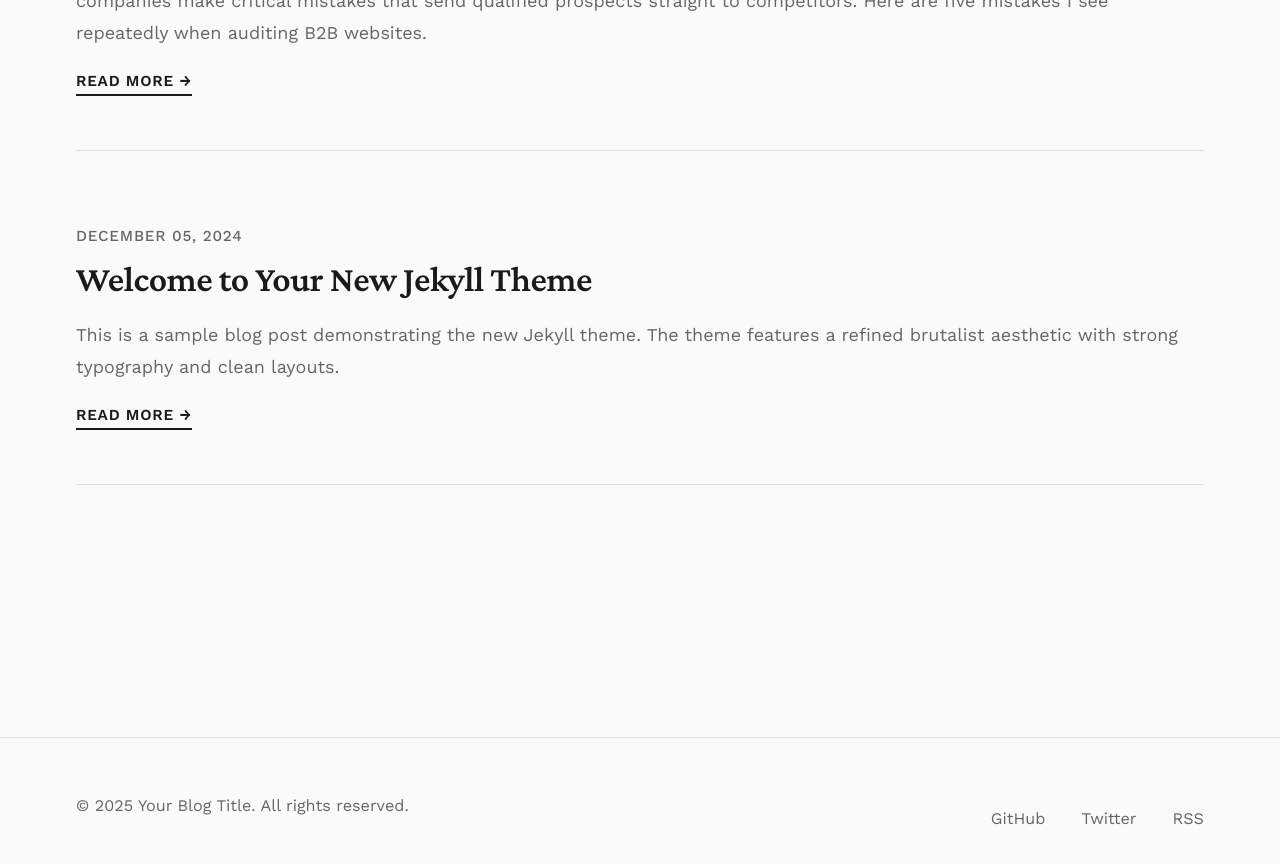
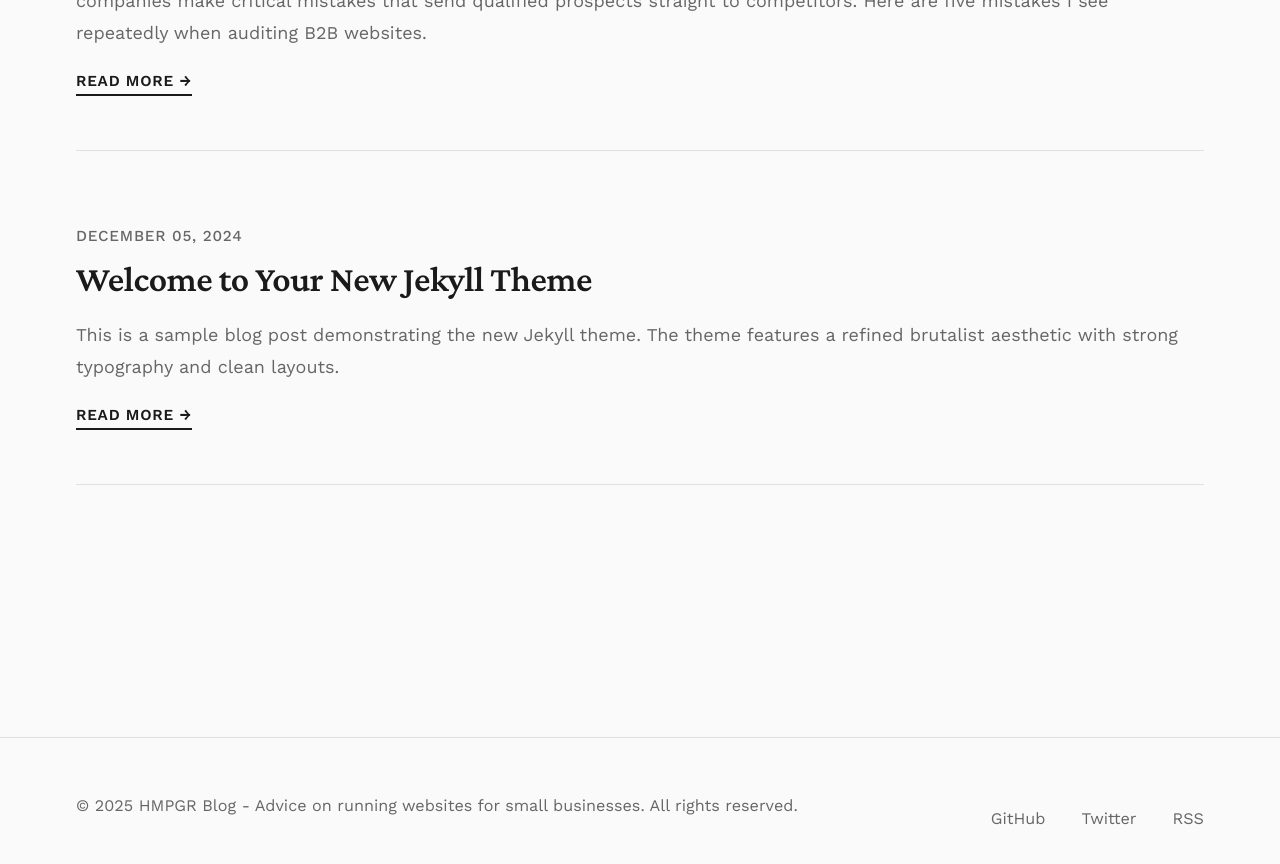
Before and after one commit to aonghusflynn/hmpgr-blog, a Jekyll site: the page built from docs/index.markdown, in a window 1280 px wide and 900 px high, scrolled down 6393 px. Shown: the top 864 px of the window. Built offline with Jekyll 4.4.1, drawn with Linux system fonts in a browser that asks for light colours; some of the changed lines change nothing that is shown; some of the changed text lies outside the part shown.

Commit message:
updated config

```diff
--- a/docs/_config.yml
+++ b/docs/_config.yml
@@ -1,7 +1,37 @@
-title: Your Blog Title
-description: Your blog description goes here
-url: "https://yourusername.github.io"
-baseurl: ""
+# Welcome to Jekyll!
+#
+# This config file is meant for settings that affect your whole blog, values
+# which you are expected to set up once and rarely edit after that. If you find
+# yourself editing this file very often, consider using Jekyll's data files
+# feature for the data you need to update frequently.
+#
+# For technical reasons, this file is *NOT* reloaded automatically when you use
+# 'bundle exec jekyll serve'. If you change this file, please restart the server process.
+#
+# If you need help with YAML syntax, here are some quick references for you:
+# https://learn-the-web.algonquindesign.ca/topics/markdown-yaml-cheat-sheet/#yaml
+# https://learnxinyminutes.com/docs/yaml/
+#
+# Site settings
+# These are used to personalize your new site. If you look in the HTML files,
+# you will see them accessed via {{ site.title }}, {{ site.email }}, and so on.
+# You can create any custom variable you would like, and they will be accessible
+# in the templates via {{ site.myvariable }}.
+
+title: HMPGR Blog - Advice on running websites for small businesses
+email: admin@hmpgr.com
+description: >- # this means to ignore newlines until "baseurl:"
+  Small businesses need websites that work. HMPGR provides advice on
+  running websites, from choosing a domain name to selecting a web host
+  to optimizing for search engines.
+baseurl: "" # the subpath of your site, e.g. /blog
+url: "https://blog.hmpgr.com" # the base hostname & protocol for your site, e.g. http://example.com
+twitter_username: aonghusflynn
+github_username:  aonghusflynn
+
+plugins:
+  - jekyll-feed
+  - jekyll-sitemap
 
 # Build settings
 markdown: kramdown
@@ -27,3 +57,10 @@
   - Gemfile.lock
   - node_modules
   - vendor
+  - .sass-cache/
+  - .jekyll-cache/
+  - vendor/bundle/
+  - vendor/cache/
+  - vendor/gems/
+  - vendor/ruby/
+  - README.md
```
